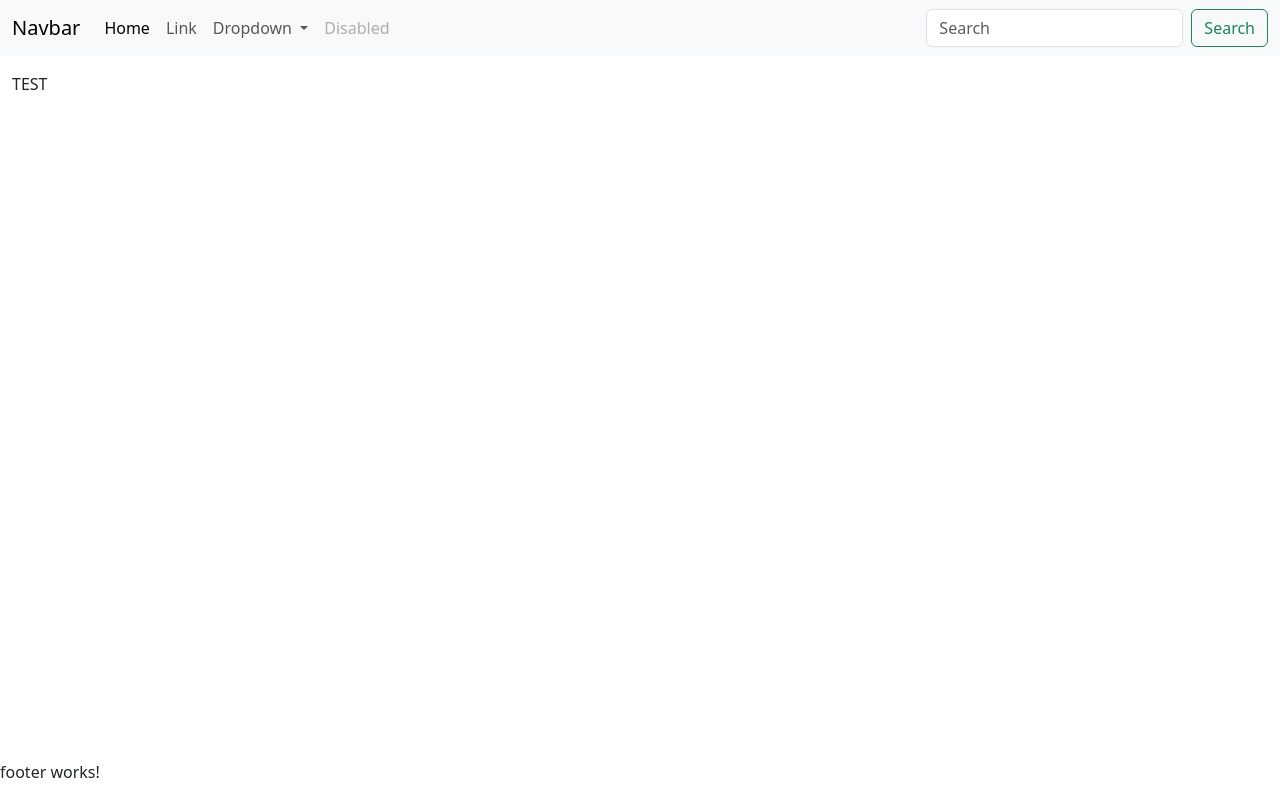
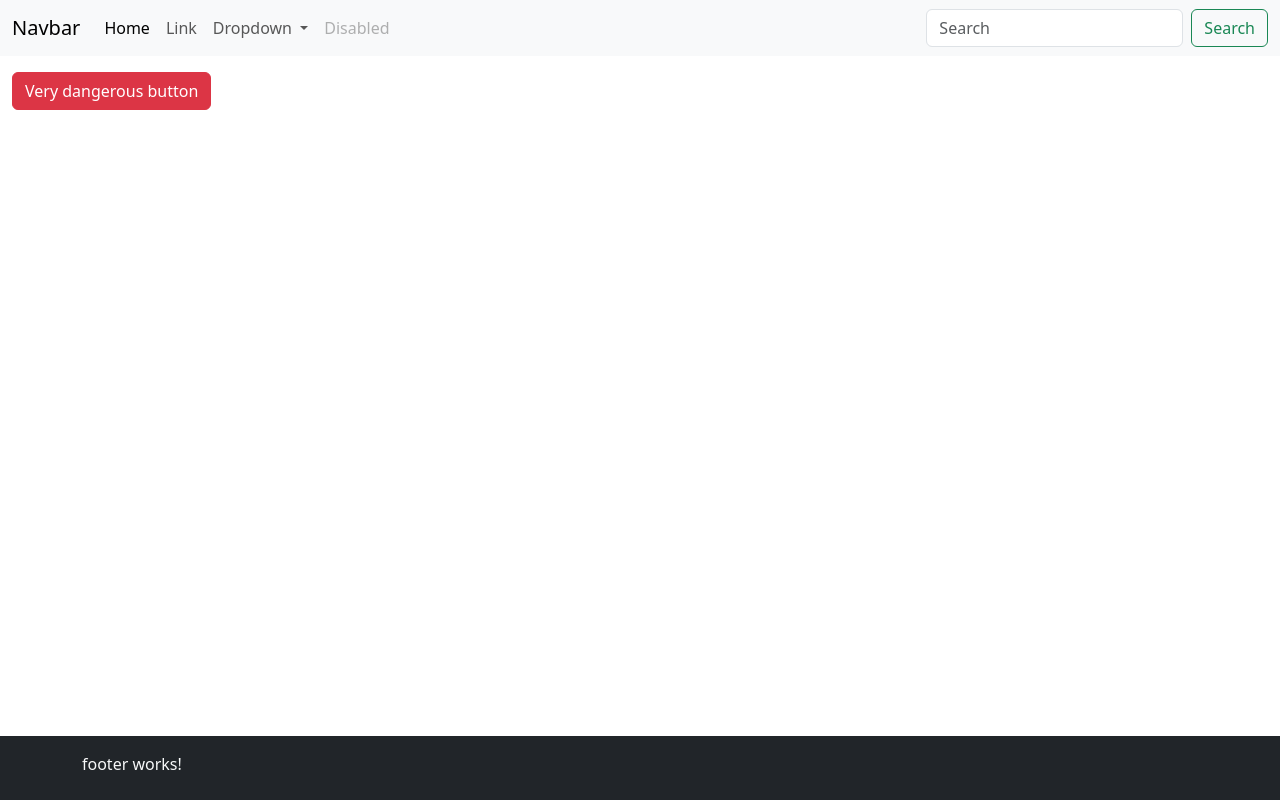
Before and after one commit to ahmet-cetinkaya-instruction/tobeto-3a-javafs-angular, an Angular app: page / in a window 1280 px wide. Built offline with nearby package versions, Linux system fonts and the light colour scheme.

Commit message:
add button component

```diff
--- /dev/null
+++ b/src/app/shared/components/button/button.component.html
@@ -0,0 +1,3 @@
+<button type="button" [class]="buttonClass">
+  <ng-content></ng-content>
+</button>
--- /dev/null
+++ b/src/app/shared/components/button/button.component.scss
@@ -0,0 +1,3 @@
+:host {
+  display: block;
+}
--- /dev/null
+++ b/src/app/shared/components/button/button.component.ts
@@ -0,0 +1,29 @@
+import { CommonModule } from '@angular/common';
+import { ChangeDetectionStrategy, Component, Input } from '@angular/core';
+
+@Component({
+  selector: 'app-button',
+  standalone: true,
+  imports: [CommonModule],
+  templateUrl: './button.component.html',
+  styleUrl: './button.component.scss',
+  changeDetection: ChangeDetectionStrategy.OnPush,
+})
+export class ButtonComponent {
+  @Input() variant: ButtonVariant = 'primary';
+
+  get buttonClass(): string {
+    return `btn btn-${this.variant}`;
+  }
+}
+
+export type ButtonVariant =
+  | 'primary'
+  | 'secondary'
+  | 'success'
+  | 'danger'
+  | 'warning'
+  | 'info'
+  | 'light'
+  | 'dark'
+  | 'link';
--- a/src/app/shared/components/footer.component.ts
+++ b/src/app/shared/components/footer.component.ts
@@ -4,7 +4,15 @@ import { Component } from '@angular/core';
   selector: 'app-footer',
   standalone: true,
   imports: [],
-  template: ` <p>footer works!</p> `,
-  styles: ``,
+  template: `
+    <footer class="bg-dark text-light p-3">
+      <div class="container">footer works!</div>
+    </footer>
+  `,
+  styles: `
+    footer {
+      height: 4rem;
+    }
+  `,
 })
 export class FooterComponent {}
--- a/src/app/shared/layouts/home-layout/home-layout.component.html
+++ b/src/app/shared/layouts/home-layout/home-layout.component.html
@@ -1,7 +1,13 @@
 <div class="min-vh-100 d-flex flex-column">
   <app-navbar></app-navbar>
 
-  <main class="container-fluid flex-grow-1 my-3">TEST</main>
+  <main class="container-fluid flex-grow-1 my-3">
+
+    <app-button variant="danger">
+      Very dangerous button
+    </app-button>
+
+  </main>
 
   <app-footer></app-footer>
 </div>
--- a/src/app/shared/layouts/home-layout/home-layout.component.ts
+++ b/src/app/shared/layouts/home-layout/home-layout.component.ts
@@ -1,11 +1,12 @@
 import { Component } from '@angular/core';
 import { NavbarComponent } from '../../components/navbar/navbar.component';
 import { FooterComponent } from '../../components/footer.component';
+import { ButtonComponent } from '../../components/button/button.component';
 
 @Component({
   selector: 'app-home-layout',
   standalone: true,
-  imports: [NavbarComponent, FooterComponent],
+  imports: [NavbarComponent, FooterComponent, ButtonComponent],
   templateUrl: './home-layout.component.html',
   styleUrl: './home-layout.component.scss',
 })
```
